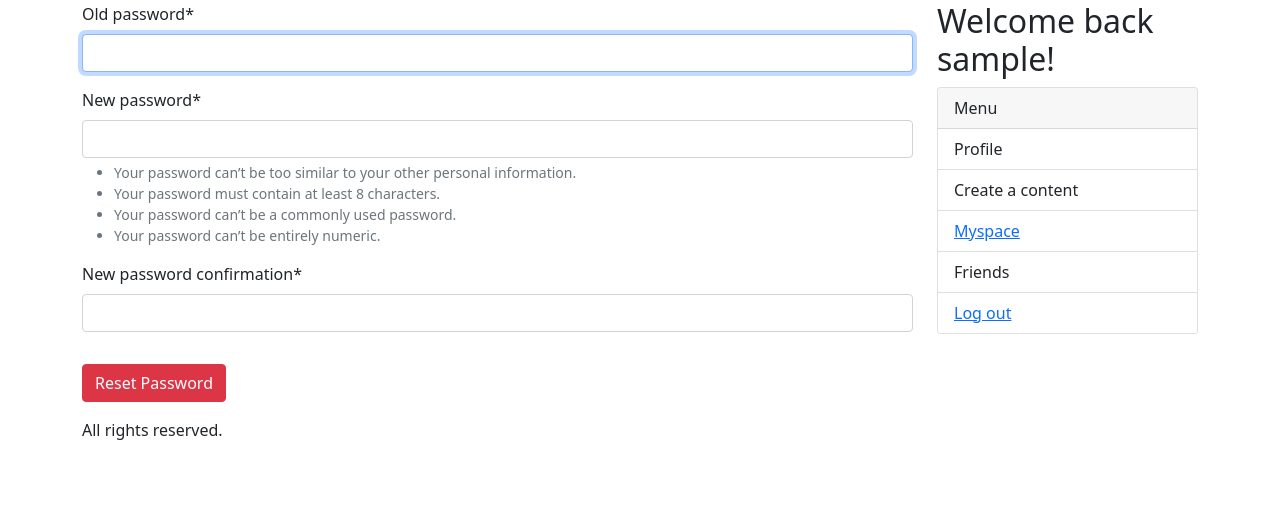
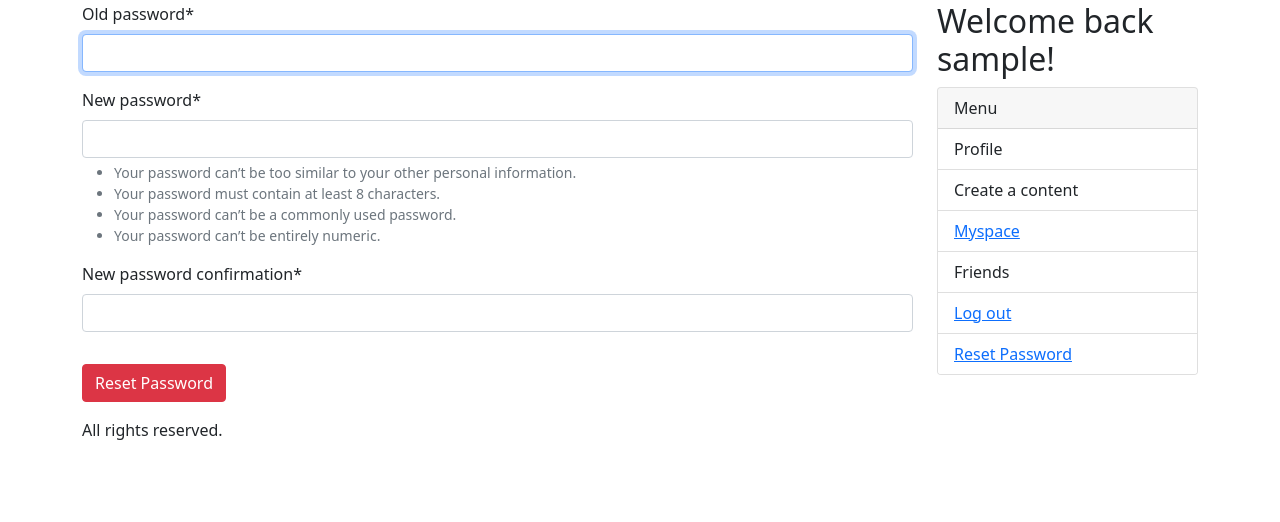
Before and after one commit to mirayiyidogan/swe_573, a Django app: page /account/reset-password in a window 1280 px wide. Shown: the part 70-592 px from the top of the page. Run offline with Django 4.2, Linux system fonts and the light colour scheme; the visitor is signed in with stand-in values (Sample User, id 1); data that the repository does not hold is empty; parts of the project's set-up code (start-up, migrations or seed data) failed here and were passed over; some libraries are stand-ins or nearby versions.

Commit message:
reset-password has been implemented

```diff
--- a/account/templates/pages/reset-password.html
+++ b/account/templates/pages/reset-password.html
@@ -4,6 +4,7 @@
 {% block title %}Reset Password {% endblock %}
 
 {% block content %}
+    <!--include 'components/message.hmtl'  -->
     <form enctype="multipart/form-data" method="POST">
         {% csrf_token %}
         {{ form|crispy }}
--- a/account/views/reset_password.py
+++ b/account/views/reset_password.py
@@ -2,6 +2,7 @@ from django.shortcuts import render,redirect
 from django.contrib.auth.decorators import login_required
 from django.contrib.auth.forms import PasswordChangeForm
 from django.contrib.auth import update_session_auth_hash
+#from django.contrib import messages
 
 @login_required(login_url='/')
 def reset_password(request):
@@ -10,6 +11,7 @@ def reset_password(request):
         if form.is_valid():
             user= form.save()
             update_session_auth_hash(request, user)
+            #message.success(request, 'Password has changed succesfully.')
             return redirect('homepage')
     else:
         form=PasswordChangeForm(request.user)
--- a/templates/components/sidebar.html
+++ b/templates/components/sidebar.html
@@ -12,6 +12,8 @@
         <li class="list-group-item">Friends</li>
         <li class="list-group-item">
             <a href="{% url 'logout' %}">Log out</a></li>
+        <li class="list-group-item">
+            <a href="{% url 'reset-password' %}">Reset Password</a></li>
         </ul>
     </div>
     {% else %}
```
Also changed, not shown: templates/components/message.html (added, +7 -0 lines).
